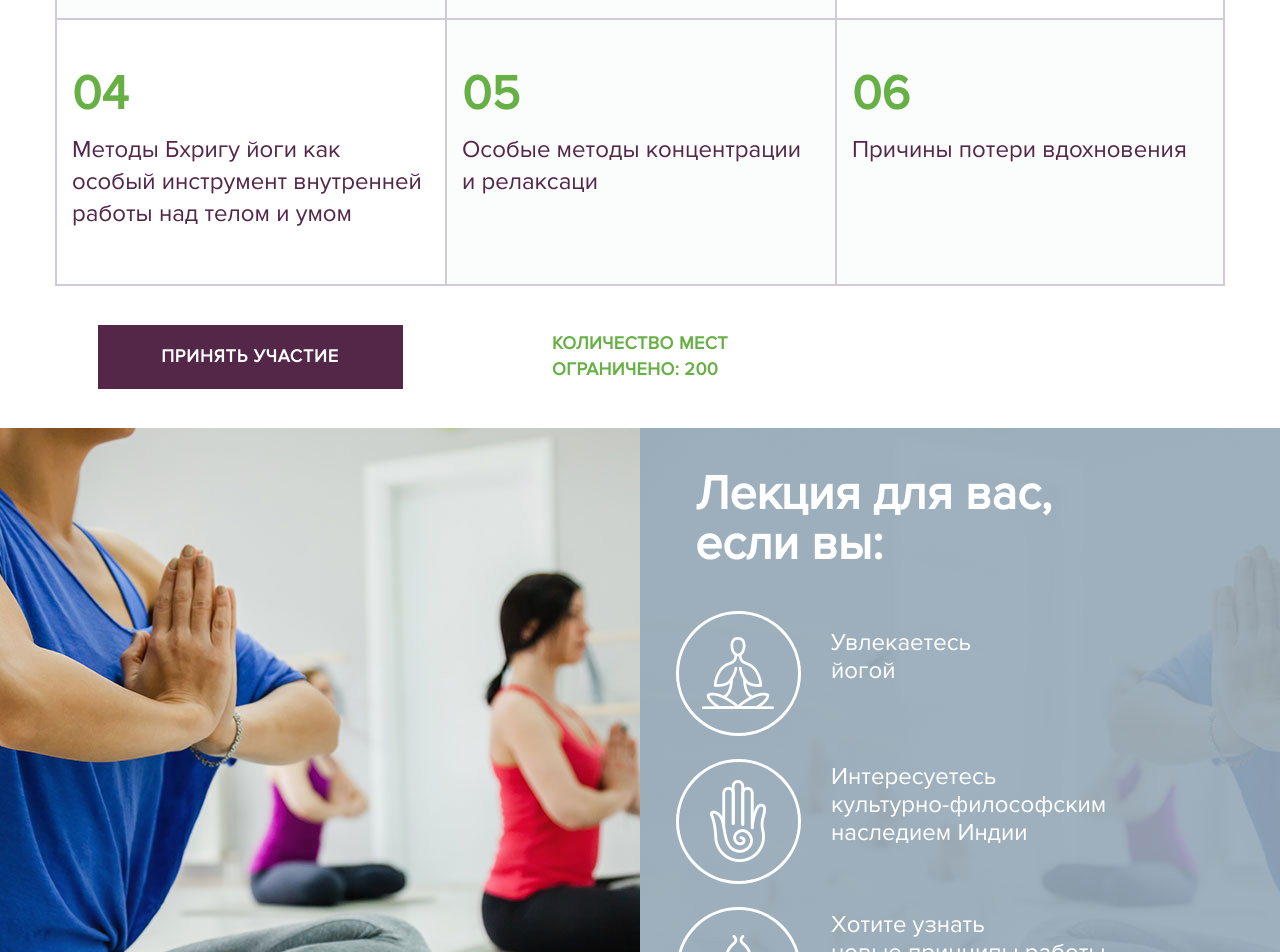
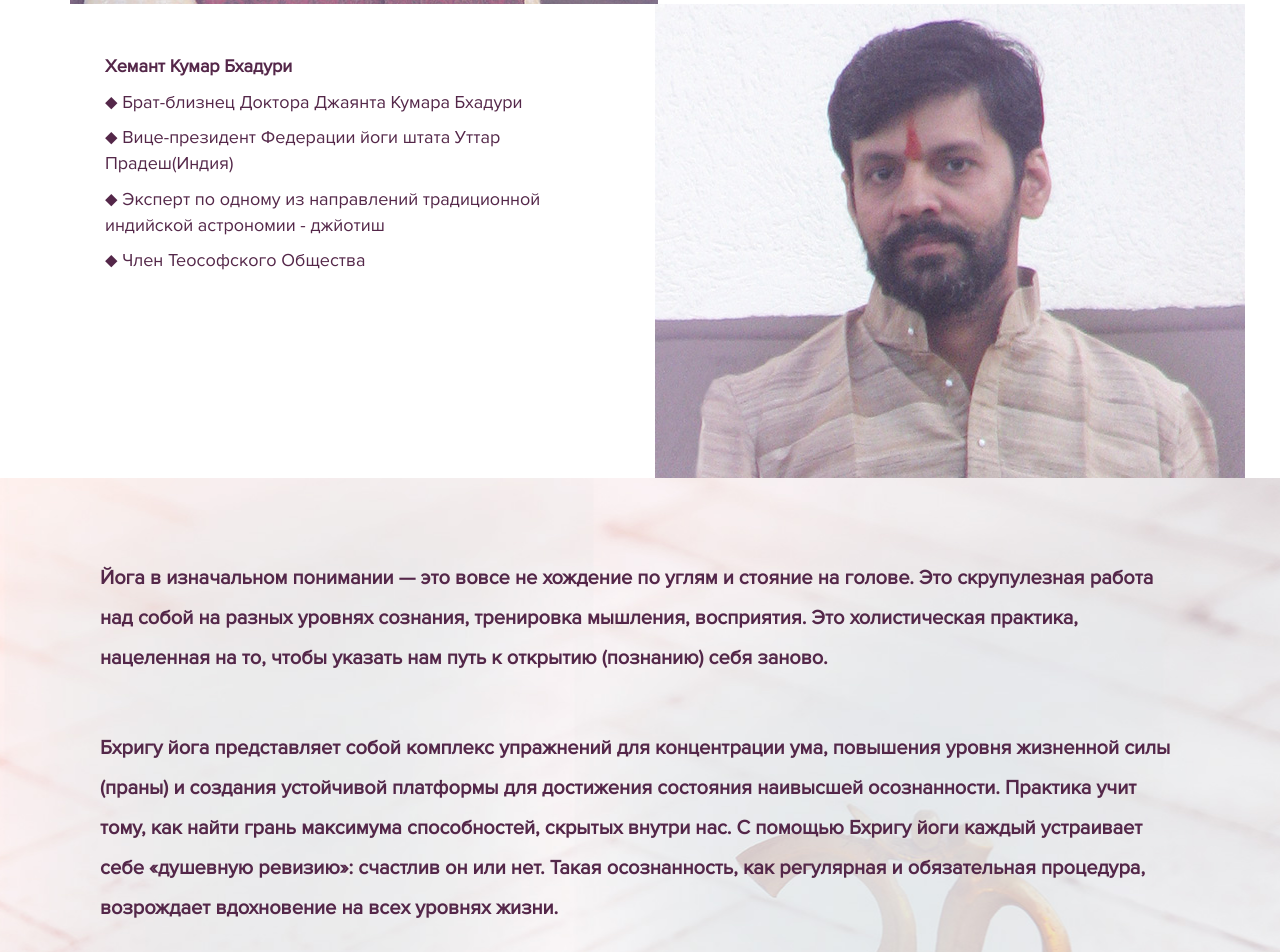
Before and after one commit to euromak/Synergy, a plain HTML site: page index.html in a window 1280 px wide. Shown: the part 1420-2372 px from the top of the page. Drawn offline with nearby package versions, Linux system fonts and the light colour scheme.

Commit message:
Added section Speakers

```diff
--- a/css/style.css
+++ b/css/style.css
@@ -300,6 +300,38 @@ a{
 .social-logo a{
 	margin-left: 4px;
 }
+/*speakers section*/
+.speakers-text {
+	color: #542749;
+	padding: 50px;
+	font-size: 18px;
+}
+
+.speakers-text ul {
+	padding-left: 0;
+	list-style-type: none;
+}
+.speakers-text li {
+	margin-top: 10px;
+}
+.section-speakers-bg {
+	background: url(../images/bg.jpg) top center no-repeat;
+	width: 100%;
+	height: 750px;
+}
+.section-speakers-bg-text {
+	font-size: 20px;
+	color: #542749;
+	font-weight: bold;
+	line-height: 40px;
+	margin: 30px;
+}
+.section-speakers-bg-text div {
+	margin-top: 50px;
+}
+.foto {
+	text-align: center;
+}
 
 /*profit section*/
 
--- a/index.html
+++ b/index.html
@@ -96,6 +96,49 @@
 		</div>
 	</header>
 	<article>
+		<div class="container section-speakers">
+			<div class="row">
+				<div class="col-lg-6 foto">
+					<img src="images/man.jpg" alt="">
+				</div>
+				<div class="col-lg-6 speakers-text">
+					<p>Ключевой спикер</p>
+					<p><b>Доктор Джаянт Кумар Бхадури</b></p>
+					<ul>
+						<li>&#11045; Вице-президент Федерации Йоги Индии</li>
+						<li>&#11045; Член Теософского общества Варанаси</li>
+						<li>&#11045; Автор книги «Наставления по йоге»(«Sermon about Yoga»)</li>
+						<li>&#11045; Внук великого Шри Судхир Ранджан Бхадури</li>
+					</ul>
+				</div>
+			</div>
+			<div class="row">
+				<div class="col-lg-6 speakers-text">
+					<p><b>Хемант Кумар Бхадури</b></p>
+					<ul>
+						<li>&#11045; Брат-близнец Доктора Джаянта Кумара Бхадури</li>
+						<li>&#11045; Вице-президент Федерации йоги штата Уттар Прадеш(Индия)</li>
+						<li>&#11045; Эксперт по одному из направлений традиционной индийской астрономии - джйотиш</li>
+						<li>&#11045; Член Теософского Общества</li>
+					</ul>
+				</div>
+				<div class="col-lg-6 foto">
+					<img src="images/man2.jpg" alt="">
+				</div>
+			</div>
+		</div>
+		<div class="containet-fluid section-speakers-bg">
+			<div class="container">
+			<div class="row section-speakers-bg-text">
+				<div>Йога в изначальном понимании — это вовсе не хождение по углям и стояние на голове. Это скрупулезная работа над собой на разных уровнях сознания, тренировка мышления, восприятия. Это холистическая практика, нацеленная на то, чтобы указать нам путь к открытию (познанию) себя заново.
+  				</div>
+				<div>Бхригу йога представляет собой комплекс упражнений для концентрации ума, повышения уровня жизненной силы (праны) и создания устойчивой платформы для достижения состояния наивысшей осознанности. Практика учит тому, как найти грань максимума способностей, скрытых внутри нас. С помощью Бхригу йоги каждый устраивает себе «душевную ревизию»: счастлив он или нет. Такая осознанность, как регулярная и обязательная процедура, возрождает вдохновение на всех уровнях жизни.
+				</div>
+			</div>
+			</div>
+		</div>
+	</article>
+	<article>
 		<div class="container profit justify-content-center align">
 			<div class="row top">
 				<div class="col-sm-8 col-lg-8 justify-content-center"><h1>Что вы узнаете<br> на лекции?</h1></div>
```
Also changed, not shown: images/bg.jpg (added), images/man.jpg (added), images/man2.jpg (added), 1 other file.
